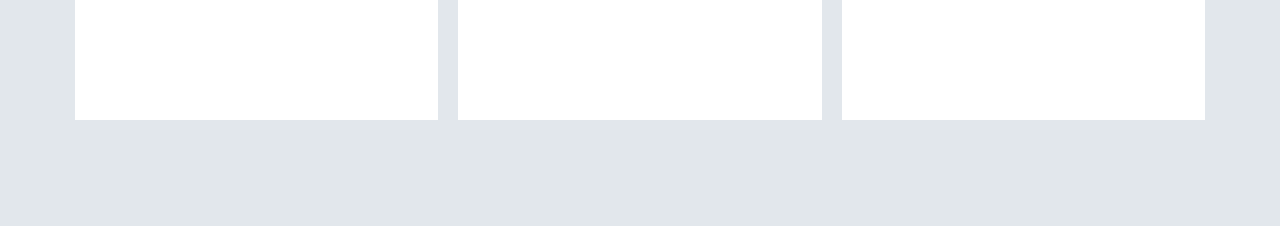
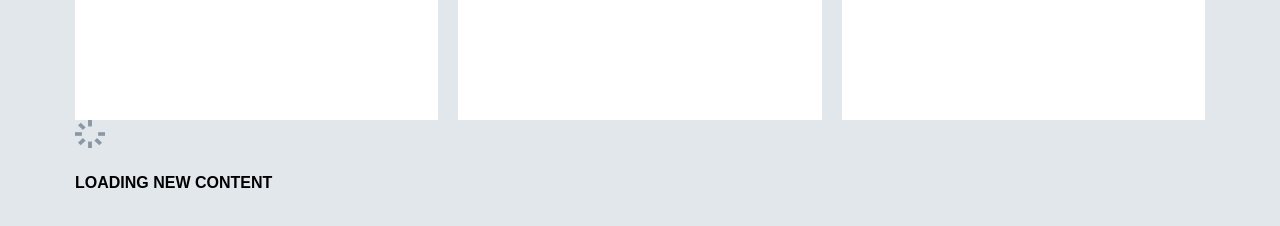
Before and after one commit to ba-krm-front-one/mezhenskyi-practice-16-blog-grid, a plain HTML site: page index.html in a window 1280 px wide. Shown: the part 1070-1296 px from the top of the page. Before the commit the page ends 1210 px from the top, so only its background shows below. Drawn offline with Linux system fonts and the light colour scheme.

Commit message:
add index.html and style.css

```diff
--- a/index.html
+++ b/index.html
@@ -55,6 +55,10 @@
                         </h2>
                         <img src="assets/face.png" alt="">
                     </div>
+                    <div class="ba-loading">
+                        <img src="assets/vector-smart-object.png" alt="">
+                        <h4>LOADING NEW CONTENT</h4>
+                    </div>
                 </div>
             </section>
         </div>
```
Also changed, not shown: assets/face.png (added), assets/layer-2.png (added), assets/layer-5.png (added), assets/layer-7.png (added), assets/layer-8.png (added), assets/vector-smart-object.png (added), assets/white-car.png (added), css/style.css (line endings or trailing spaces).
